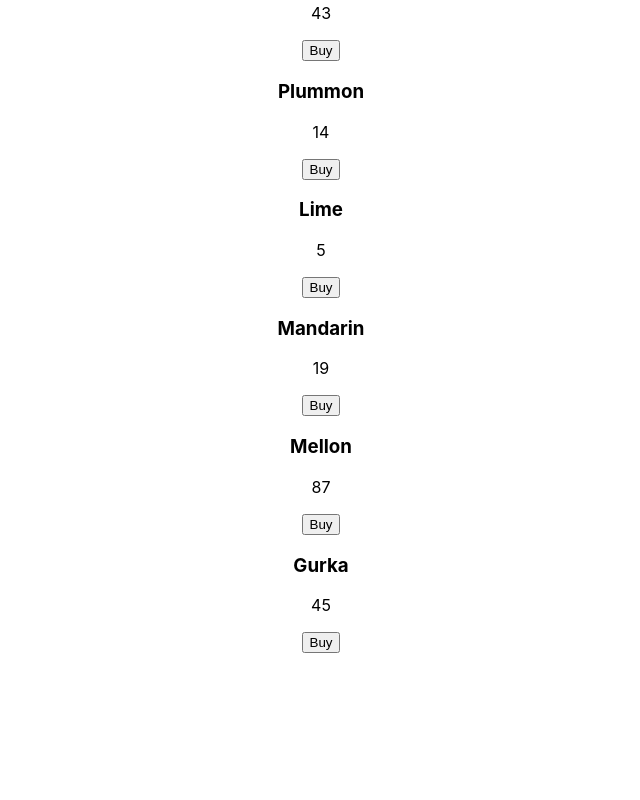
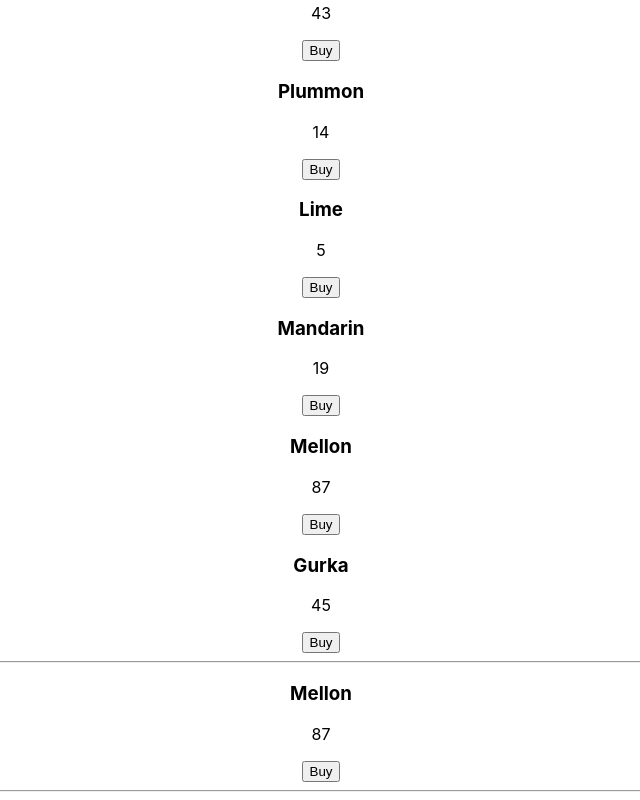
Before and after one commit to codeninjah/Projekt-2---REACT, a React (Create React App) app in the folder projekt2/: page / in a window 1280 px wide. Shown: the part 1619-2419 px from the top of the page, without its empty margins (319-959 px from the left). Before the commit the page ends 2272 px from the top, so only its background shows below. Built offline with nearby package versions, Linux system fonts and the light colour scheme.

Commit message:
productCart

```diff
--- a/projekt2/src/App.tsx
+++ b/projekt2/src/App.tsx
@@ -7,32 +7,43 @@ interface Product {
   name: string,
   price: number
 }
+interface Cart {
+  //userLogin: string,
+  productId: String,
+  amount: number
+}
 
 // byts mot cart i databas
-interface ProductItems extends Array<Product>{}
-const productCart: ProductItems = []
+interface ProductCarts extends Array<Cart>{}
+const productCart: ProductCarts = [        {
+  //"userLogin": "3fbdcc8f-0d86-4f43-8d70-70008809bad0",
+  "productId": "818ca9b3-a0f1-4267-b429-a8b7a2da66f4",
+  "amount": 10
+}]
 
 function App() {
   return (
     <div className="App">
       <ProductList />
+      <hr/>
+      <ProductCart />
+      <hr/>
     </div>
   );
 }
 
-export const ProductItem = ({id, name, price}:Product) => {
-  const BuyItem = () => {
-    productCart.push({id, name, price})
-  }
+export const ProductCart = () => {
+  const itemList = Products
   return (
-    <div key={id}>
-      <h3>{name}</h3>
-      <p>{price}</p>
-      <button onClick={BuyItem}>Buy</button>
-    </div>
+    <>
+    {
+      itemList.map(item => {
+        const cart = productCart.find(cart => cart.productId === item.id)
+        return cart ? (<ProductItem key={item.id} id={item.id} name={item.name} price={item.price}/>) : (<></>)
+    })}
+    </>
   )
 }
-
 export const ProductList = () => {
   const itemList = Products
   const [inputValue, setInputValue] = useState<string>("")
@@ -55,4 +66,18 @@ export const ProductList = () => {
   )
 }
 
+export const ProductItem = ({id, name, price}:Product) => {
+  const BuyItem = () => {
+    const cart = productCart.find(item => item.productId === id)
+    cart ? cart.amount += 1 : productCart.push({productId: id, amount: 1})
+  }
+  return (
+    <div key={id}>
+      <h3>{name}</h3>
+      <p>{price}</p>
+      <button onClick={BuyItem}>Buy</button>
+    </div>
+  )
+}
+
 export default App;
```
